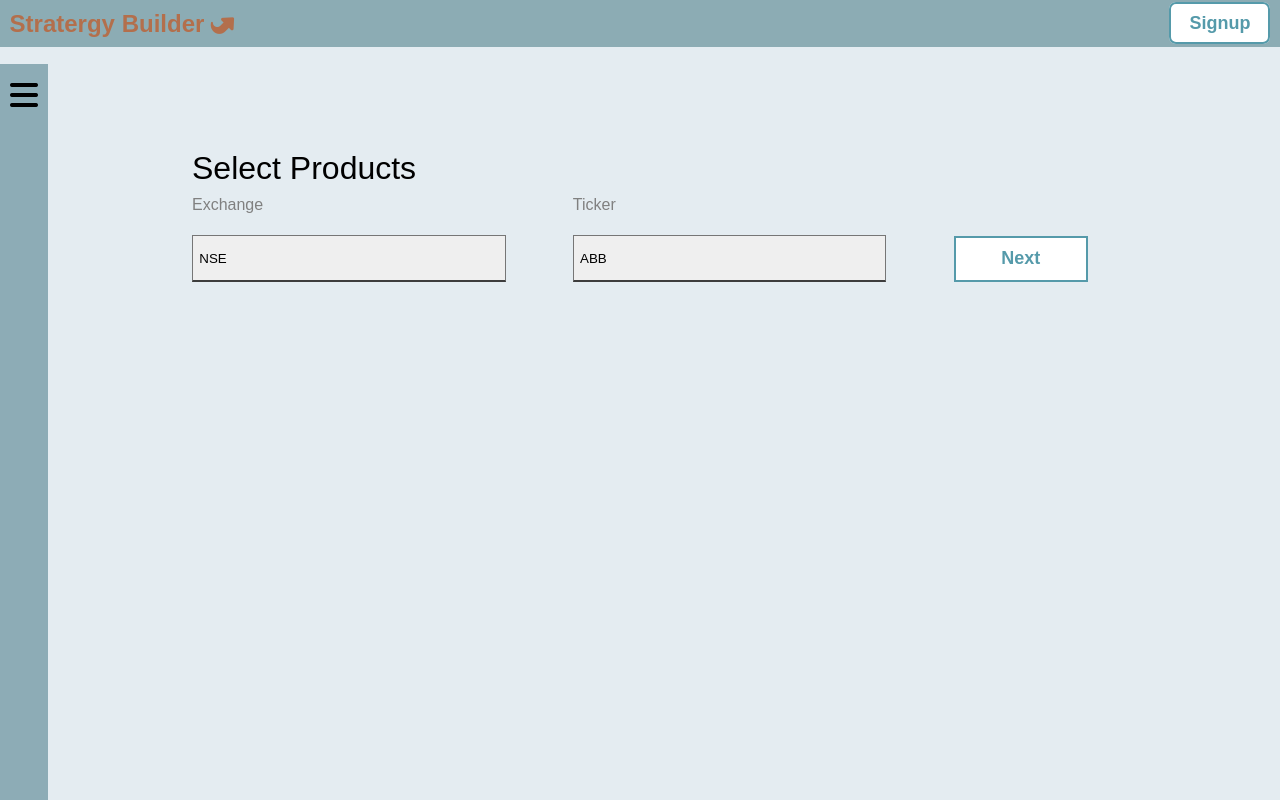
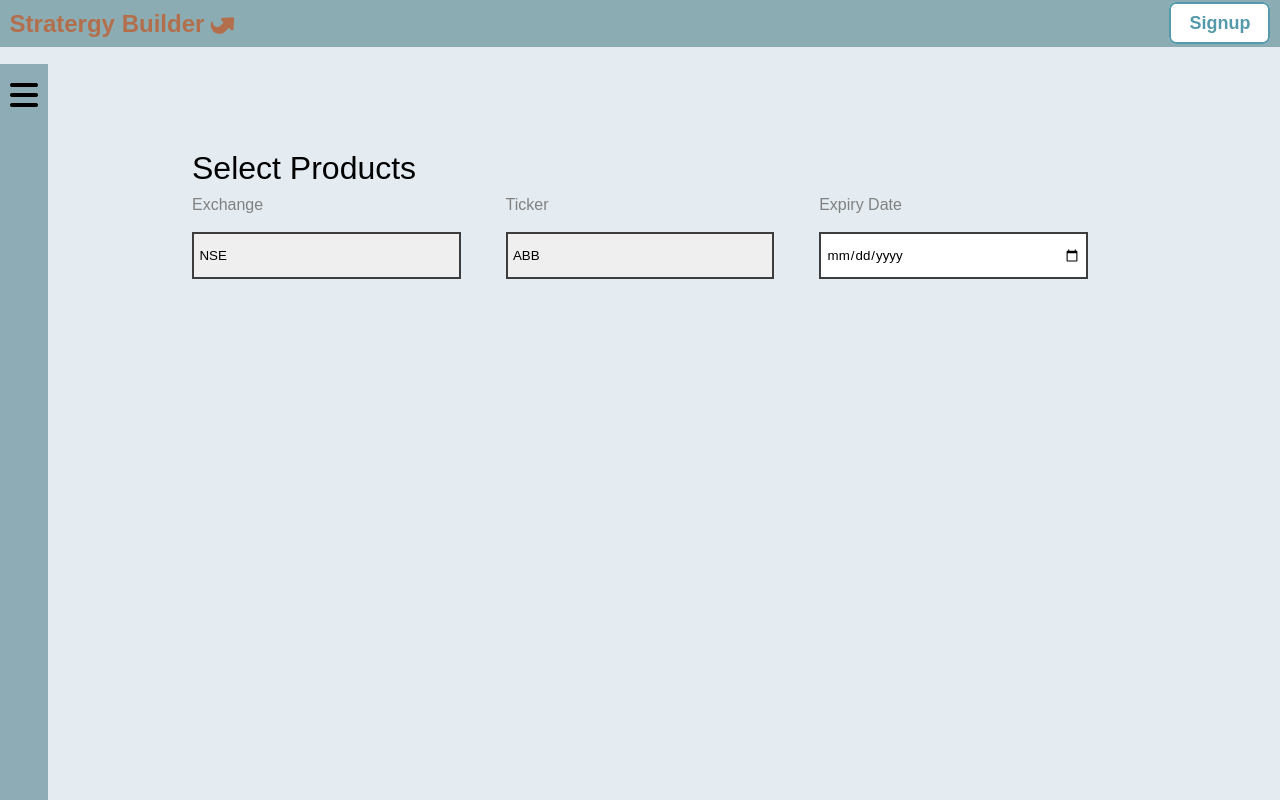
Before and after one commit to AlakKoul/Stratergy-Builder, a React (Create React App) app in the folder Frontend/: page /home in a window 1280 px wide. Built offline with nearby package versions, Linux system fonts and the light colour scheme.

Commit message:
Expiry Date Added

```diff
--- a/Frontend/src/components/Home.js
+++ b/Frontend/src/components/Home.js
@@ -1,10 +1,6 @@
 import React from 'react'
 import '../styles/Home.css'
 export const Home = () => {
-    const show = () => {
-        const divId = document.querySelector('#hide');
-        divId.style.display = 'block';
-    }
     const openNavbar = () => {
         const navClose = document.querySelector('.navbar-close');
         const navOpen = document.querySelector('.navbar-open');
@@ -258,13 +254,12 @@ export const Home = () => {
 
                             </select>
                         </div>
-                        <div className='button' >
-                            <button onClick={show} className='next-button' >Next</button>
+                        <div className='select-products'>
+                            <p className='sub-heading-1st'>Expiry Date</p>
+
+                                <input type="date" className='products'/>
                         </div>
                     </div>
-                </div>
-                <div id="hide">
-                    <h4>Upcoming</h4>
                 </div>
             </div>
         </>
--- a/Frontend/src/styles/Home.css
+++ b/Frontend/src/styles/Home.css
@@ -49,13 +49,13 @@
     margin-top: 1%;
 }
 .select-products{
-    width:35%;
+    width:30%;
 }
 .products{
     margin-top: 7%;
     width:100%;
     height:3.5em;
-    border-bottom: 2px solid rgb(61, 61, 61);
+    border: 2px solid rgb(61, 61, 61);
     outline: none;
     box-shadow: none;
     appearance: none;
```
